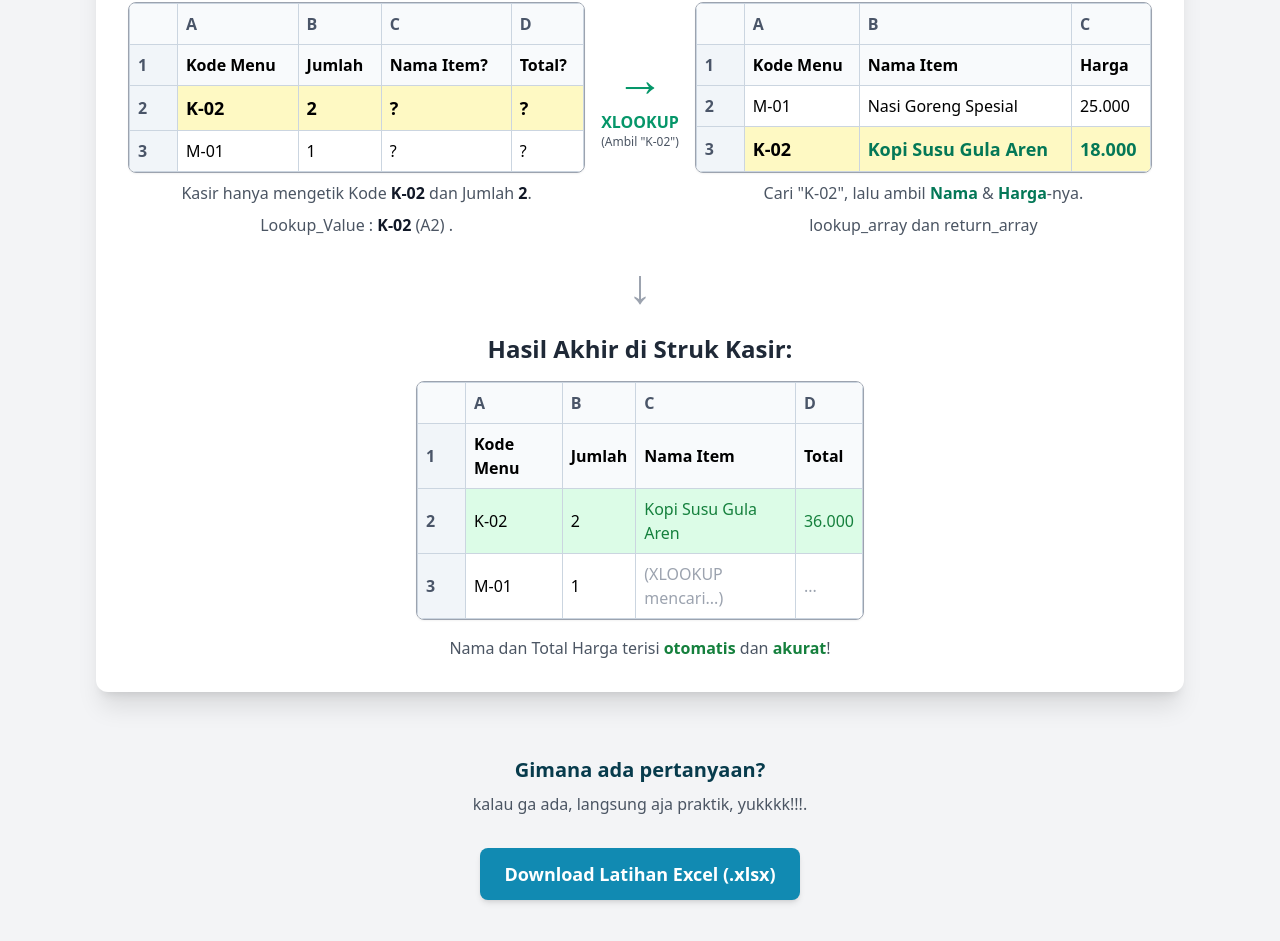
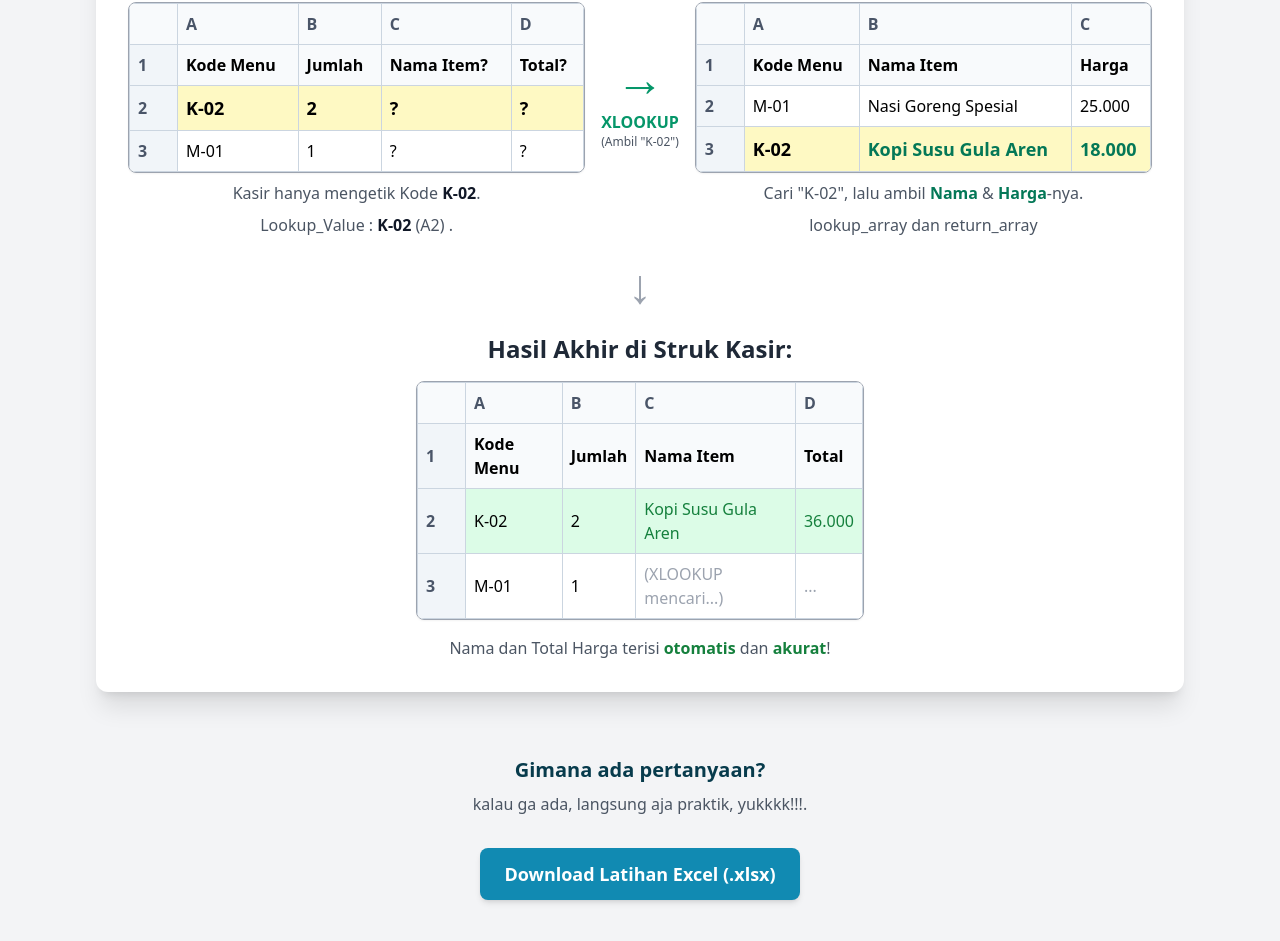
Before and after one commit to bayuyec-create/Trial-Class-Jagcel-Materi2, a plain HTML site: page index.html in a window 1280 px wide. Shown: the part 1936-2877 px from the top of the page. Drawn offline with nearby package versions, Linux system fonts and the light colour scheme.

Commit message:
Update index.html

```diff
--- a/index.html
+++ b/index.html
@@ -225,7 +225,7 @@
                             </tbody>
                         </table>
                     </div>
-                    <p class="text-center text-gray-600 mt-2">Kasir hanya mengetik Kode <strong class="text-gray-900">K-02</strong> dan Jumlah <strong class="text-gray-900">2</strong>.</p>
+                    <p class="text-center text-gray-600 mt-2">Kasir hanya mengetik Kode <strong class="text-gray-900">K-02</strong>.</p>
                      <p class="text-center text-gray-600 mt-2">Lookup_Value : <strong class="text-gray-900">K-02</strong> (A2) <strong class="text-gray-900"></strong>.</p>
                 </div>
 
```
